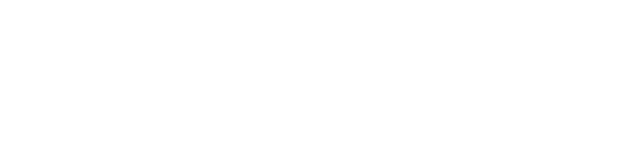
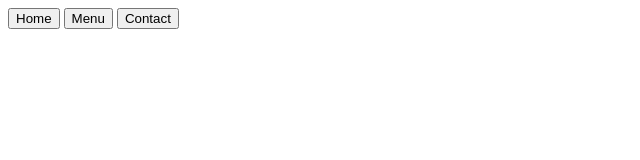
Before and after one commit to IvanLowLLH/odin-restaurant-page, a website: page src/template.html in a window 1280 px wide. Shown: the whole page, without its empty margins (0-640 px from the left). Drawn offline with Linux system fonts and the light colour scheme.

Commit message:
Setup HTML

```diff
--- a/src/template.html
+++ b/src/template.html
@@ -6,6 +6,15 @@
     <title>Document</title>
 </head>
 <body>
+    <header>
+        <nav class="nav-buttons">
+            <button type="button" id="home-btn">Home</button>
+            <button type="button" id="menu-btn">Menu</button>
+            <button type="button" id="contact-btn">Contact</button>
+        </nav>
+    </header>
+    <div id="content">
 
+    </div>
 </body>
 </html>
```
